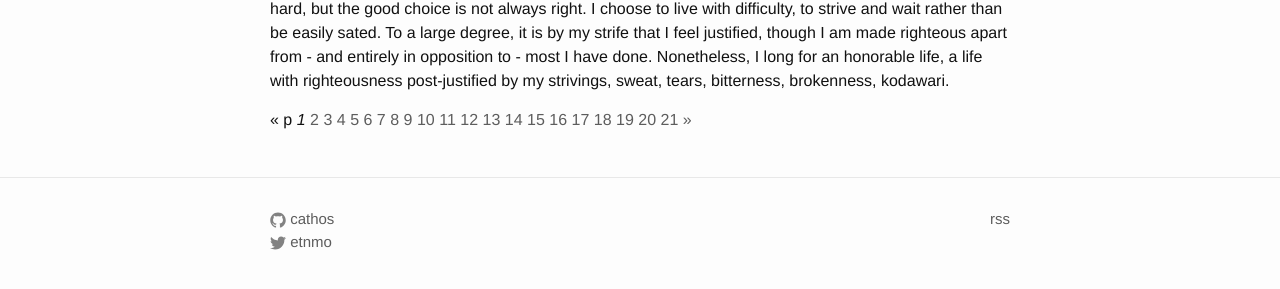
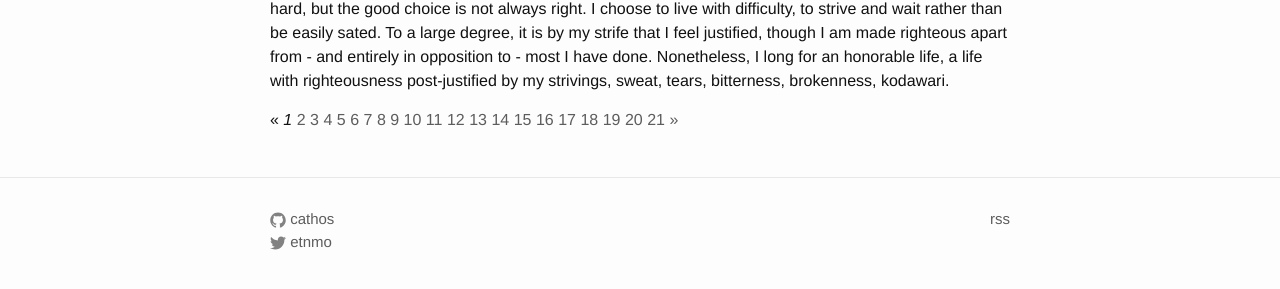
Before and after one commit to cathos/cathos.github.io, a Jekyll site: the page built from index.html, in a window 1280 px wide. Shown: the part 467-756 px from the top of the page. Built offline with Jekyll 4.4.1, drawn with Linux system fonts in a browser that asks for light colours; the list of posts is cut into pages by our own code.

Commit message:
minor pagination fix

```diff
--- a/index.html
+++ b/index.html
@@ -20,7 +20,7 @@
     {% if paginator.previous_page %}
       <a href="{{ paginator.previous_page_path | prepend: site.baseurl | replace: '//', '/' }}">&laquo;</a>
     {% else %}
-      <span>&laquo; p</span>
+      <span>&laquo;</span>
     {% endif %}
 
     {% for page in (1..paginator.total_pages) %}
@@ -36,7 +36,7 @@
     {% if paginator.next_page %}
       <a href="{{ paginator.next_page_path | prepend: site.baseurl | replace: '//', '/' }}">&raquo;</a>
     {% else %}
-      <span>n &raquo;</span>
+      <span>&raquo;</span>
     {% endif %}
   </div>
   {% endif %}
```
